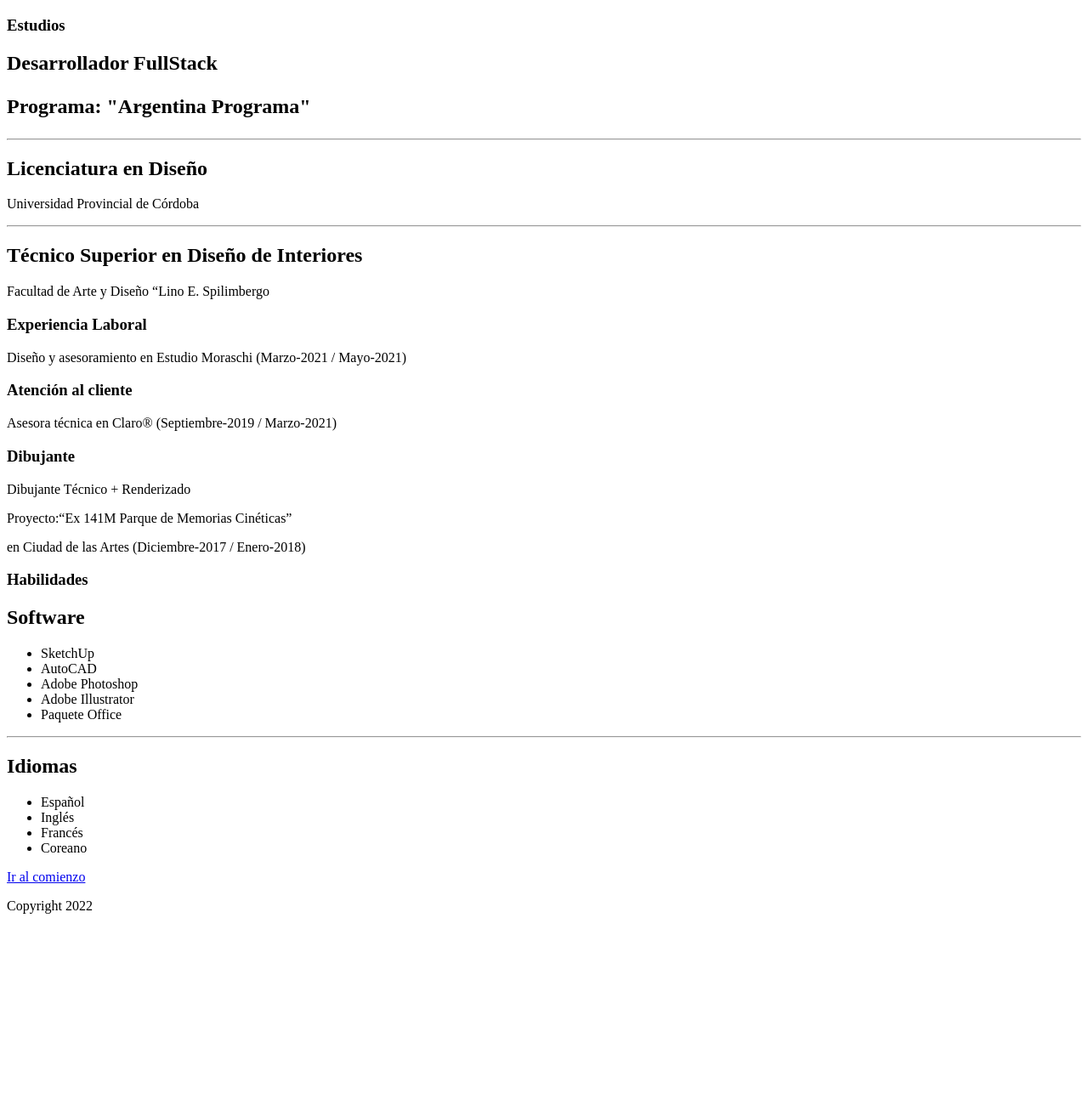
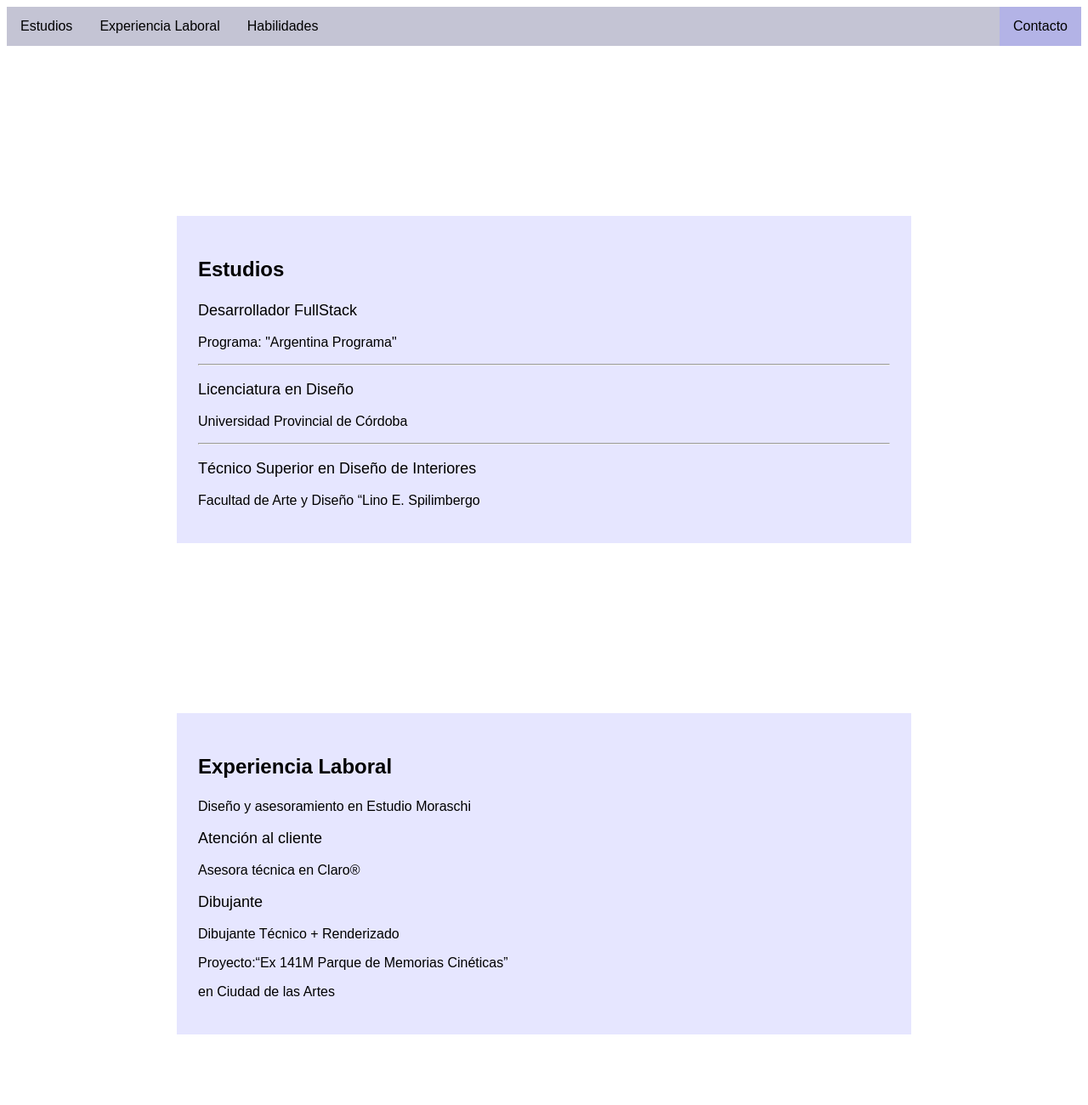
Before and after one commit to Daaaal/portfolio-web, a plain HTML site: page index.html in a window 1280 px wide. Shown: the top 1300 px of the page at 85% size. Before the commit the page ends 1091 px from the top, so only its background shows below. Drawn offline with Linux system fonts and the light colour scheme.

Commit message:
Se cambia estructura html (tarjetas), diseño css orientativo (sujeto a cambios)

```diff
--- a/index.html
+++ b/index.html
@@ -4,44 +4,56 @@
     <meta charset="UTF-8">
     <meta http-equiv="X-UA-Compatible" content="IE=edge">
     <meta name="viewport" content="width=device-width, initial-scale=1.0">
+    <link rel="stylesheet" href="/style.css">
+    <link rel="stylesheet" href="https://fonts.googleapis.com/css2?family=Heebo:wght@300;600&display=swap">
     <title>Portfolio Web</title>
 </head>
 <body>
     <header id="header"></header>
+
+    <nav>
+        <ul>
+            <li><a href="#estudios" href="#Estudios">Estudios</a></li>
+            <li><a href="#experiencia" href="#Experiencia Laboral">Experiencia Laboral</a></li>
+            <li><a href="#habilidades" href="#Habilidades">Habilidades</a></li>
+            <li style="float:right"><a class="active" href="#Contacto">Contacto</a></li>
+        </ul>
+    </nav>
+
     <section>
         <article>
-            <h1>Estudios</h1>
-            <h2>Desarrollador FullStack</h>
+            <h1 id="estudios">Estudios</h1>
+            <h3>Desarrollador FullStack</h3>
             <p>Programa: "Argentina Programa"</p>
             <hr>
-            <h2>Licenciatura en Diseño</h2>
+            <h3>Licenciatura en Diseño</h3>
             <p>Universidad Provincial de Córdoba</p>
             <hr>
-            <h2>Técnico Superior en Diseño de Interiores</h2>
+            <h3>Técnico Superior en Diseño de Interiores</h3>
             <p>Facultad de Arte y Diseño “Lino E. Spilimbergo</p>
         </article>
     </section>
 
     <section>
         <article>
-            <h1>Experiencia Laboral</h1>
-            <p>Diseño y asesoramiento en Estudio Moraschi (Marzo-2021 / Mayo-2021)</p>
+            <h1 id="experiencia">Experiencia Laboral</h1>
+            <p>Diseño y asesoramiento en Estudio Moraschi <!-- (Marzo-2021 / Mayo-2021) --></p>
         </article>
         <article>
-            <h1>Atención al cliente</h1>
-            <p>Asesora técnica en Claro® (Septiembre-2019 / Marzo-2021)</p>
+            <h3>Atención al cliente</h3>
+            <p>Asesora técnica en Claro® <!-- (Septiembre-2019 / Marzo-2021) --></p>
         </article>
         <article>
-            <h1>Dibujante</h1>
+            <h3>Dibujante</h3>
             <p>Dibujante Técnico + Renderizado</p>
             <p>Proyecto:“Ex 141M Parque de Memorias Cinéticas”</p>
-            <p>en Ciudad de las Artes (Diciembre-2017 / Enero-2018)</p>
+            <p>en Ciudad de las Artes <!-- (Diciembre-2017 / Enero-2018) --></p>
         </article>
     </section>
 
     <section>
         <article>
-            <h1>Habilidades</h1>
+            <h1 id="habilidades">Habilidades</h1>
             <h2>Software</h2>
             <ul>
                 <li>SketchUp</li>
@@ -62,8 +74,8 @@
     </section>
 
     <footer>
-        <a href="#header">Ir al comienzo</a>
-        <p>Copyright 2022</p>
+            <a href="#header">Ir al comienzo</a>
+            <p>Copyright 2022</p>
     </footer>
 </body>
 </html>
--- a/style.css
+++ b/style.css
@@ -0,0 +1,75 @@
+* {
+    font-family: "Heeboo", sans-serif;
+}
+
+nav ul {
+  list-style-type: none;
+  margin: 0;
+  padding: 0;
+  overflow: hidden;
+  background-color: #c4c4d4;
+  border-bottom: #333;
+  position: sticky;
+  top: 0;
+}
+
+nav li {
+  float: left;
+}
+
+nav li a {
+  display: block;
+  color: black;
+  text-align: center;
+  padding: 14px 16px;
+  text-decoration: none;
+}
+
+nav li a:hover, footer a:hover {
+  background-color: #b3b3e6;
+}
+
+.active {
+  background-color: #b3b3e6;
+}
+
+h1 {
+    font-size: 24px;
+    font-weight: 600;
+}
+
+h3 {
+    font-size: 18px;
+    font-weight: 300;
+}
+
+
+section {
+    background-color: #e6e6ff;
+    margin: auto;
+    padding: 25px;
+    margin: 200px;
+}
+
+footer {
+    height: 50px;
+    margin: 40px;
+    padding: 6px;
+    overflow: hidden;
+    background-color: #c4c4d4;
+    bottom: 0;
+}
+ /* Arreglar */
+footer a {
+    color: black;
+    float: left;
+    padding: 16px;
+    text-decoration: none;
+}
+
+footer p {
+    margin-right: 50px;
+    overflow: auto;
+    color: black;
+    float: right;
+}
```
